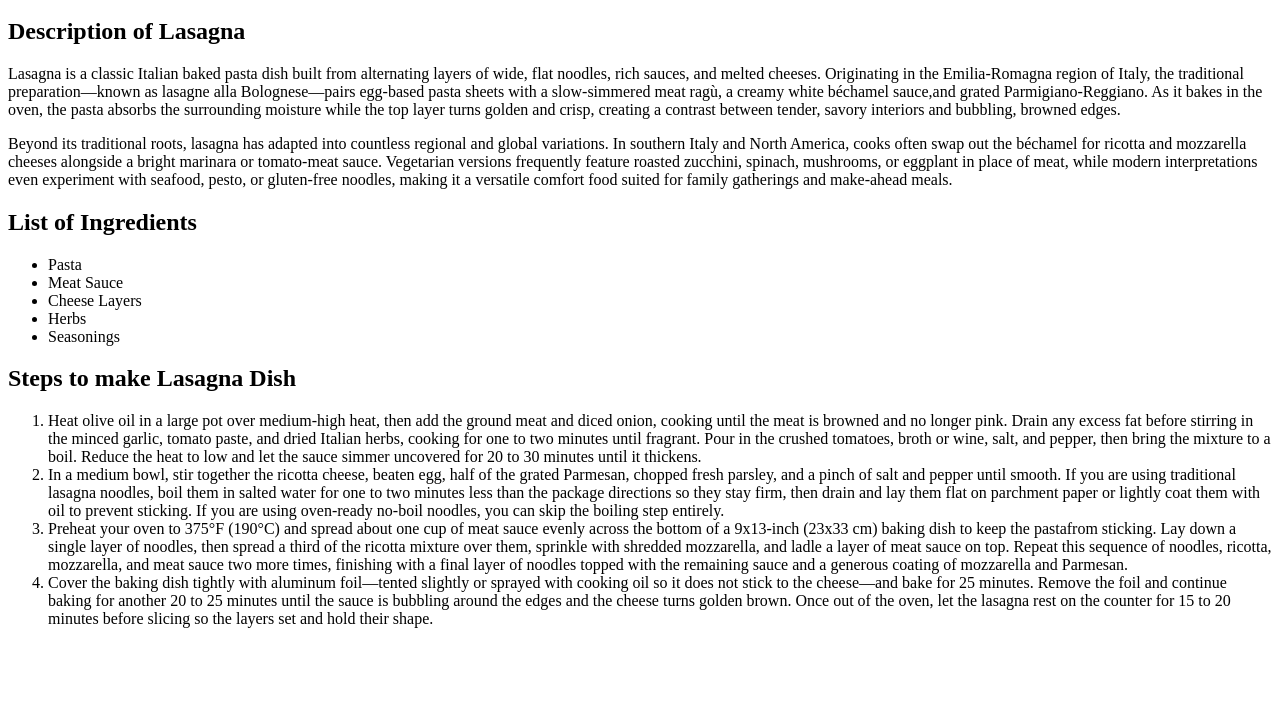
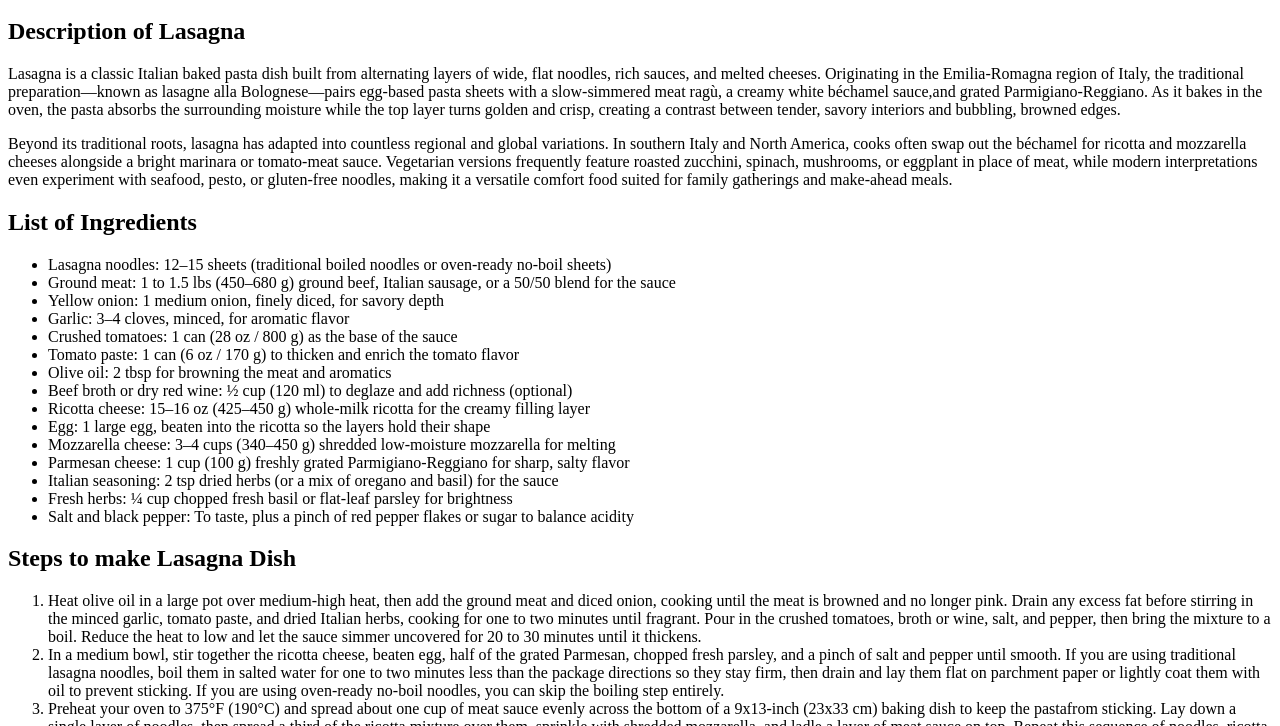
Before and after one commit to GabryBelden/odin-recipes, a plain HTML site: page recipes/lasagna.html in a window 1280 px wide. Shown: the part 486-1212 px from the top of the page. Before the commit the page ends 1130 px from the top, so only its background shows below. Drawn offline with Linux system fonts and the light colour scheme.

Commit message:
made changes in the text of the page

```diff
--- a/recipes/lasagna.html
+++ b/recipes/lasagna.html
@@ -14,11 +14,21 @@
     <p>Beyond its traditional roots, lasagna has adapted into countless regional and global variations. In southern Italy and North America, cooks often swap out the béchamel for ricotta and mozzarella cheeses alongside a bright marinara or tomato-meat sauce. Vegetarian versions frequently feature roasted zucchini, spinach, mushrooms, or eggplant in place of meat, while modern interpretations even experiment with seafood, pesto, or gluten-free noodles, making it a versatile comfort food suited for family gatherings and make-ahead meals.</p>
     <h2>List of Ingredients</h2>
     <ul>
-        <li>Pasta</li>
-        <li>Meat Sauce</li>
-        <li>Cheese Layers</li>
-        <li>Herbs</li>
-        <li>Seasonings</li>
+        <li>Lasagna noodles: 12–15 sheets (traditional boiled noodles or oven-ready no-boil sheets)</li>
+        <li>Ground meat: 1 to 1.5 lbs (450–680 g) ground beef, Italian sausage, or a 50/50 blend for the sauce</li>
+        <li>Yellow onion: 1 medium onion, finely diced, for savory depth</li>
+        <li>Garlic: 3–4 cloves, minced, for aromatic flavor</li>
+        <li>Crushed tomatoes: 1 can (28 oz / 800 g) as the base of the sauce</li>
+        <li>Tomato paste: 1 can (6 oz / 170 g) to thicken and enrich the tomato flavor</li>
+        <li>Olive oil: 2 tbsp for browning the meat and aromatics</li>
+        <li>Beef broth or dry red wine: ½ cup (120 ml) to deglaze and add richness (optional)</li>
+        <li>Ricotta cheese: 15–16 oz (425–450 g) whole-milk ricotta for the creamy filling layer</li>
+        <li>Egg: 1 large egg, beaten into the ricotta so the layers hold their shape</li>
+        <li>Mozzarella cheese: 3–4 cups (340–450 g) shredded low-moisture mozzarella for melting</li>
+        <li>Parmesan cheese: 1 cup (100 g) freshly grated Parmigiano-Reggiano for sharp, salty flavor</li>
+        <li>Italian seasoning: 2 tsp dried herbs (or a mix of oregano and basil) for the sauce</li>
+        <li>Fresh herbs: ¼ cup chopped fresh basil or flat-leaf parsley for brightness</li>
+        <li>Salt and black pepper: To taste, plus a pinch of red pepper flakes or sugar to balance acidity</li>
     </ul>
     <h2>Steps to make Lasagna Dish</h2>
     <ol>
```
